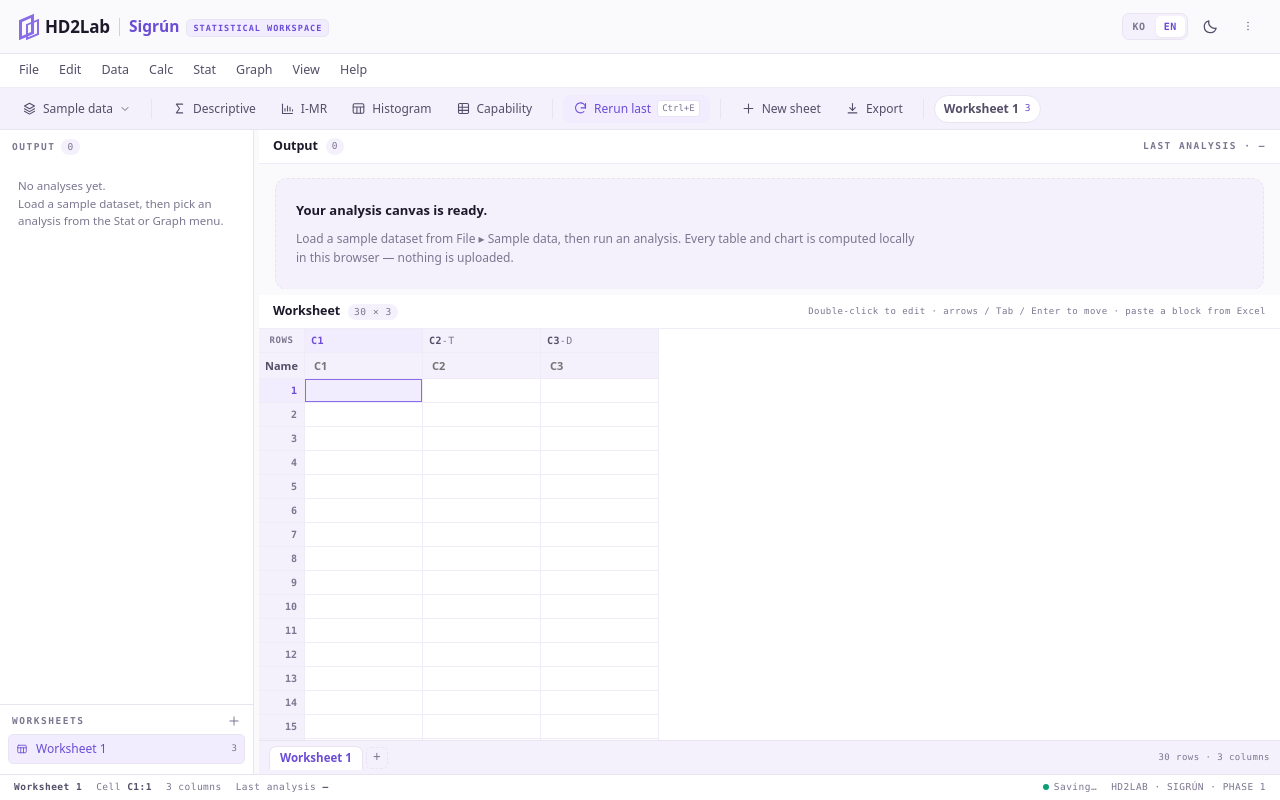
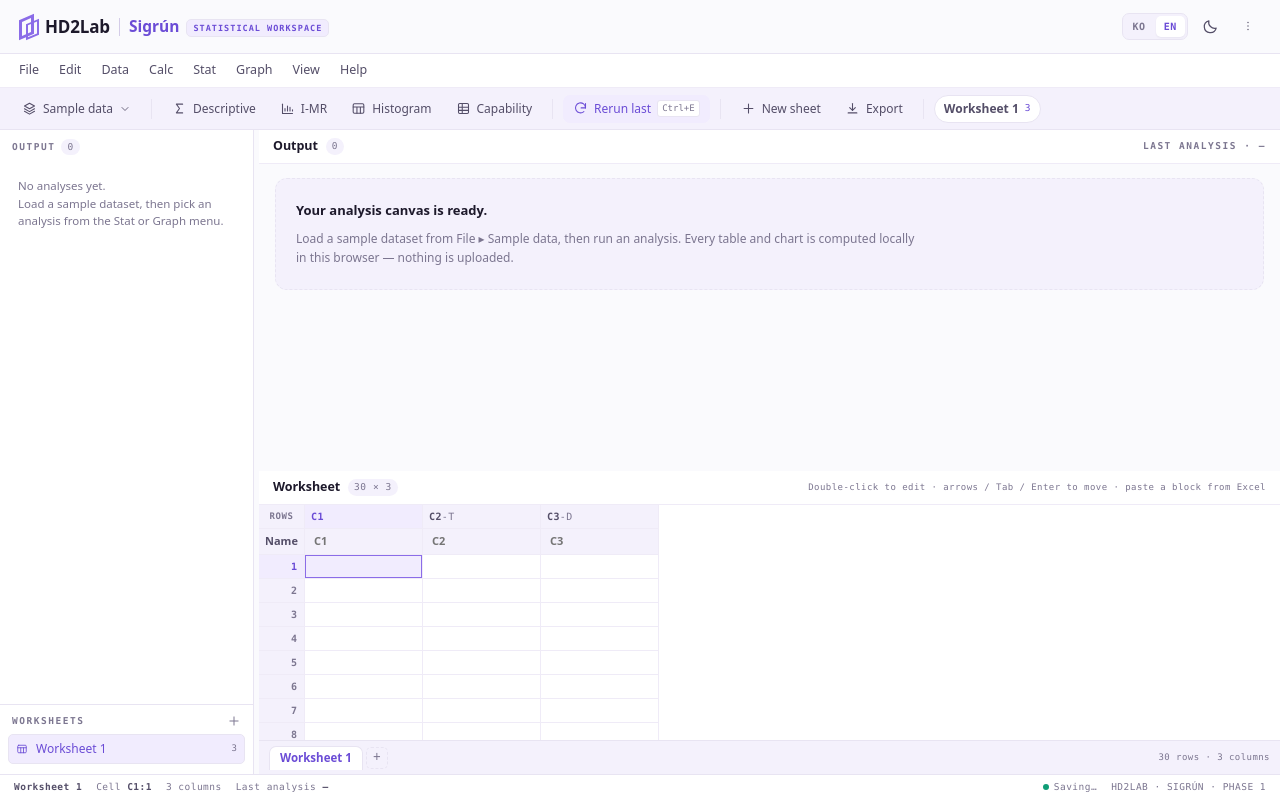
Before and after one commit to HyangDan2/PKPilot0018, a React (Vite) app: page / in a window 1280 px wide. Built offline with nearby package versions, Linux system fonts and the light colour scheme.

Commit message:
fix(layout): output panel keeps its resized share instead of shrinking to content

```diff
--- a/src/styles/app.css
+++ b/src/styles/app.css
@@ -343,8 +343,8 @@ a { color: inherit; }
   background: var(--surface-2);
 }
 
-.output-panel { flex: 1 1 auto; height: var(--output-h, 52%); }
-.worksheet-panel { flex: 1 1 auto; }
+.output-panel { flex: 0 0 var(--output-h, 52%); min-height: 0; }
+.worksheet-panel { flex: 1 1 auto; min-height: 0; }
 
 .output-scroll {
   flex: 1 1 auto;
```
